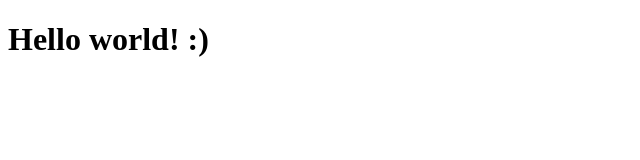
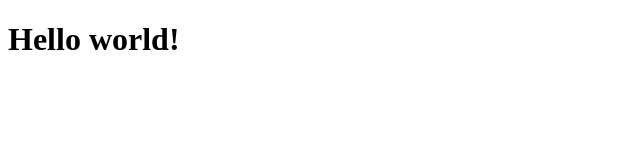
Before and after one commit to nikishan786/nikishan786.github.io, a plain HTML site: page grc338/helloworld/index.html in a window 1280 px wide. Shown: the full height of the page, 0-640 px from the left. Drawn offline with Linux system fonts and the light colour scheme.

Commit message:
Update index.html

```diff
--- a/grc338/helloworld/index.html
+++ b/grc338/helloworld/index.html
@@ -9,6 +9,6 @@
                 <title>GRC 338: Hello world assignment</title>
         </head>
         <body>
-            <h1>Hello world! :)</h1>
+            <h1>Hello world!</h1>
         </body>
     </html>
```
